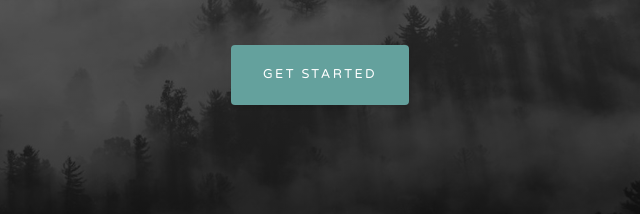
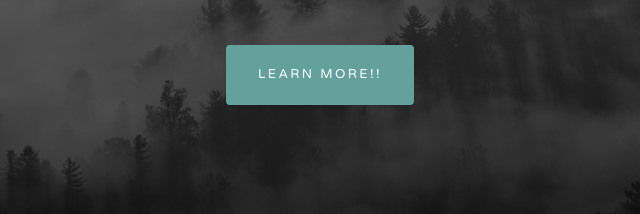
Before and after one commit to DivyanshSharma26/Portfolio, a plain HTML site: page index.html in a window 1280 px wide. Shown: the part 429-643 px from the top of the page, 320-960 px from the left. Drawn offline with nearby package versions, Linux system fonts and the light colour scheme.

Commit message:
Update index.html

```diff
--- a/index.html
+++ b/index.html
@@ -40,7 +40,7 @@
                     <div class="text-center">
                         <h1 class="mx-auto my-0 text-uppercase">Welcome</h1>
                         <h2 class="text-white-50 mx-auto mt-2 mb-5">My name is Divyansh Sharma and I am a Student of Class XI, Science Stream.</h2>
-                        <a class="btn btn-primary" href="#about">Get Started</a>
+                        <a class="btn btn-primary" href="#about">Learn More!!</a>
                     </div>
                 </div>
             </div>
```
